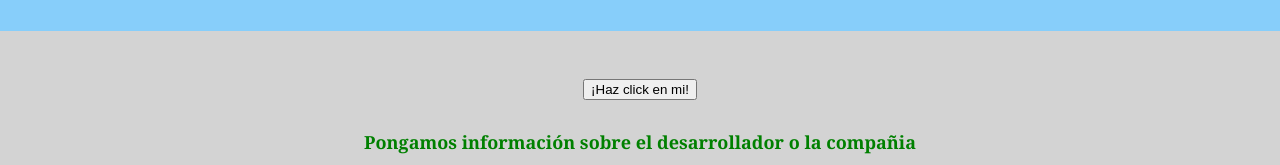
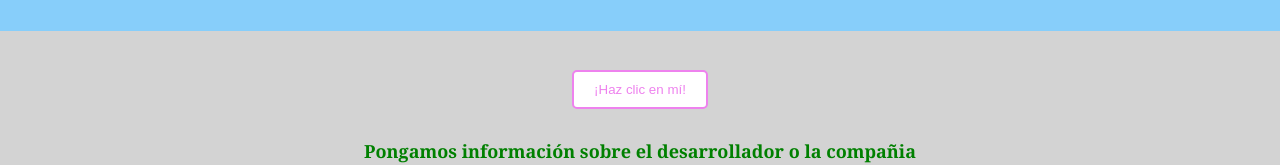
Before and after one commit to Marcos-Pela/miprimerwebsite, a plain HTML site: page index.html in a window 1280 px wide. Shown: the part 1311-1476 px from the top of the page. Drawn offline with Linux system fonts and the light colour scheme.

Commit message:
segunda modificacion

```diff
--- a/index.html
+++ b/index.html
@@ -48,14 +48,14 @@
       </div>
     </div>
     <div class="video-conteiner">
-      <iframe width="560" height="315" src="https://www.youtube.com/embed/qWcwFMAqpME" title="YouTube video player" frameborder="0" allow="accelerometer; autoplay; clipboard-write; encrypted-media; gyroscope; picture-in-picture; web-share" allowfullscreen></iframe>
+     <iframe width="560" height="315" src="https://www.youtube.com/embed/qWcwFMAqpME" title="YouTube video player" frameborder="0" allow="accelerometer; autoplay; clipboard-write; encrypted-media; gyroscope; picture-in-picture; web-share" allowfullscreen></iframe>
     <video width="560" height="315" src="nombre-del-video.mp4" controls></video>
     </div>
   </main>
 
   <footer>
     <!-- <button onclick="showAlert()">¡Haz clic en mi!</button>-->
-    <button onclick="showAlert()" aria-label="Haz click en mi">¡Haz click en mi!</button>
+   <button onclick="showAlert()" aria-label="Haz clic en mí">¡Haz clic en mí!</button>
     <p>Pongamos información sobre el desarrollador o la compañia</p>
   </footer>
     <script src="script.js"></script>
--- a/script.js
+++ b/script.js
@@ -1,8 +1,9 @@
+document.addEventListener("DOMContentLoaded", function(event) {
   function showAlert() {
     alert("¡Hola, esta es una alerta desde JavaScript!");
   }
 
-const form = document.getElementById('myForm')
+  const form = document.getElementById('myForm');
 
   function validateEmail(email) {
     const regex = /^[^\s@]+@[^\s@]+\.[^\s@]{2,7}$/;
@@ -28,4 +29,5 @@ if(form){
   document.querySelector("button.button-menu-toggle")
   .addEventListener("click", function() {
          document.querySelector(".nav-links").
-                  classList.toggle("nav-links-responsive")})
+                    classList.toggle("nav-links-responsive")});
+});
--- a/styles.css
+++ b/styles.css
@@ -173,6 +173,18 @@ footer{
   iframe, video{
     max-width: 90%;
   }
+}
 
+footer button {
+  background-color: white;
+  color: violet;
+  border: 2px solid violet;
+  padding: 10px 20px;
+  border-radius: 5px;
+  cursor: pointer;
+}
 
+footer button:hover {
+  background-color: violet;
+  color: white;
 }
```
Lines whose indentation alone changed are shown as unchanged.
